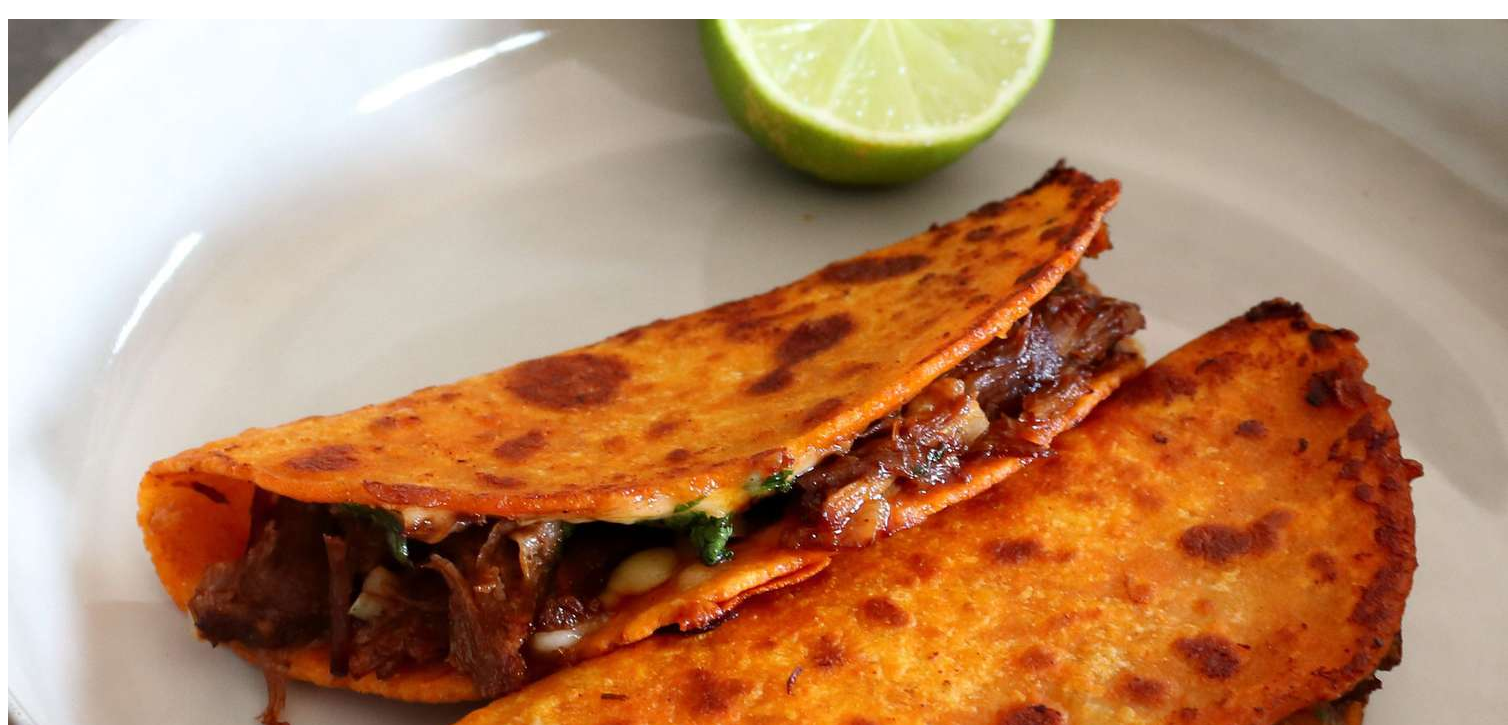
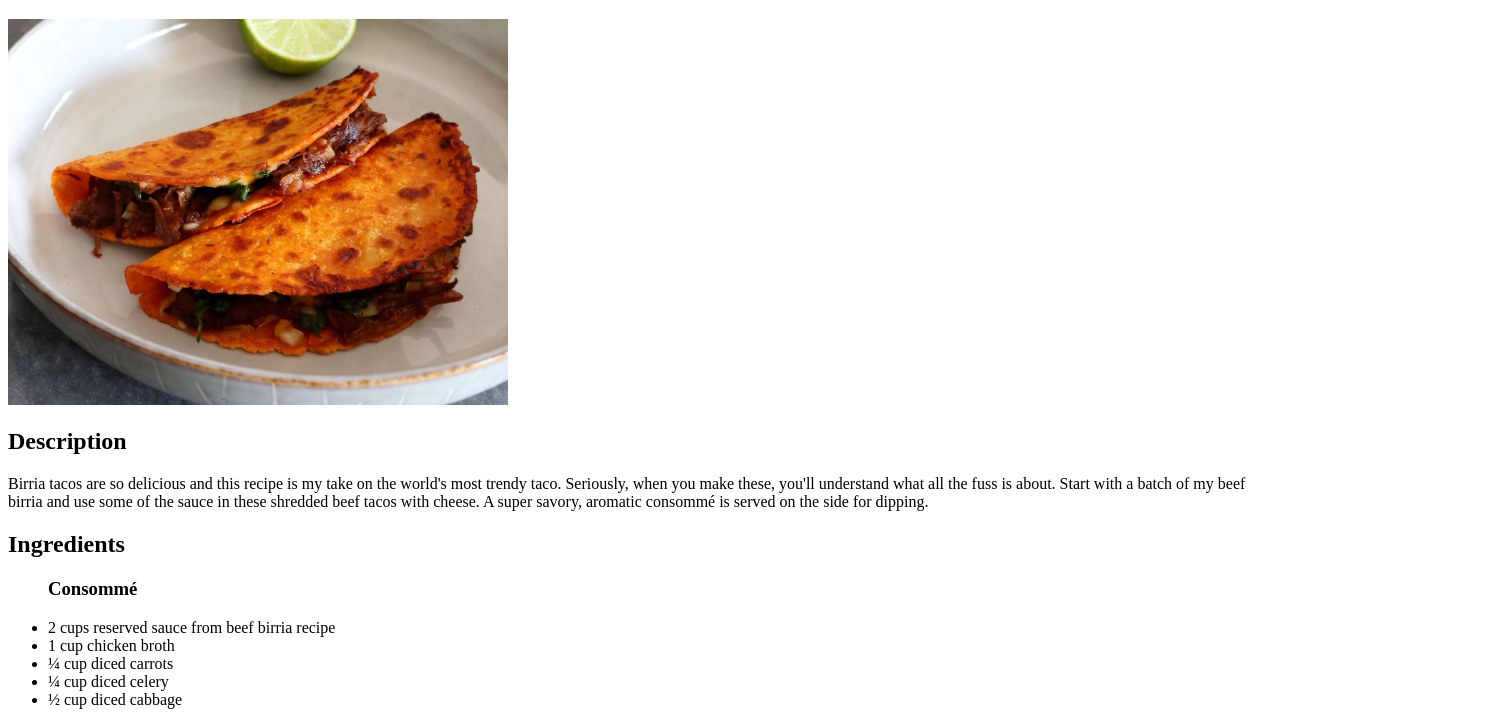
Before and after one commit to KashiefAli/odin-recipes, a plain HTML site: page recipes/birria-tacos.html in a window 1280 px wide. Shown: the part 61-786 px from the top of the page, 1508 px wide, since content can reach past the window. Drawn offline with Linux system fonts and the light colour scheme.

Commit message:
Resizing images
Resizing images so that it is more proportional to text

```diff
--- a/recipes/birria-tacos.html
+++ b/recipes/birria-tacos.html
@@ -7,7 +7,7 @@
 </head>
 <body>
   <h1>Beef Birria Tacos</h1>
-  <img src="../images/birria-taco-image.jpg">
+  <img src="../images/birria-taco-image.jpg" width="500px">
   <h2>Description</h2>
   <p>Birria tacos are so delicious and this recipe is my take on the world's most trendy taco. Seriously, when you make these, you'll understand what all the fuss is about. Start with a batch of my beef birria and use some of the sauce in these shredded beef tacos with cheese. A super savory, aromatic consommé is served on the side for dipping.</p>
   <h2>Ingredients</h2>
```
Also changed, not shown: recipes/chicken-teriyaki.html (+1 -1 lines).
